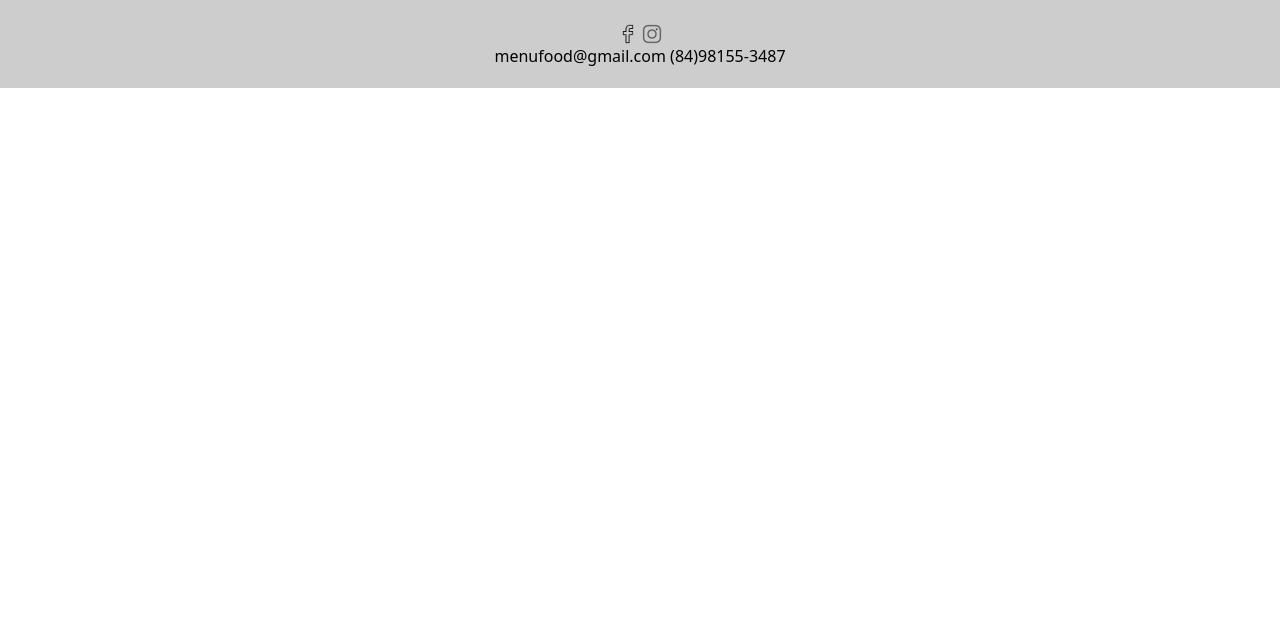
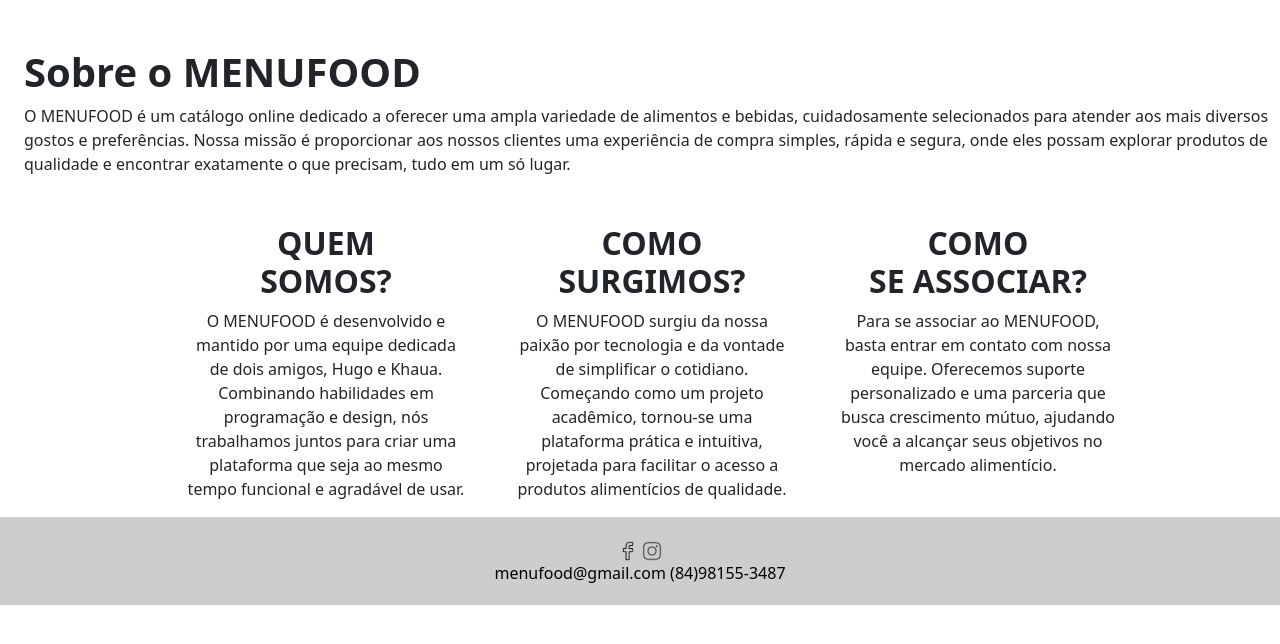
Before and after one commit to HugoMoises/menufood, a Django app: page /sobre/ in a window 1280 px wide. Shown: the part 80-724 px from the top of the page. Run offline with Django 5.2, Linux system fonts and the light colour scheme.

Commit message:
Adicionando a pagina Sobre

```diff
--- a/appmenu/templates/sobre.html
+++ b/appmenu/templates/sobre.html
@@ -1 +1,64 @@
 {% extends 'base.html' %}
+<style>
+/* Alinhar título e introdução à esquerda */
+h1.text-start,
+p.text-start {
+    text-align: left;
+}
+
+/* Diminuir o tamanho das fontes */
+h1 {
+    font-size: 2rem; /* Ajuste o tamanho do título */
+}
+
+h2 {
+    font-size: 1.5rem; /* Tamanho dos subtítulos */
+}
+
+p {
+    font-size: 0.9rem; /* Diminui o tamanho do parágrafo */
+    line-height: 1.5;  /* Mantém boa legibilidade */
+}
+
+
+</style>
+
+
+{% block content %}
+<div class="container mt-5">
+    <!-- Título e introdução -->
+    <h1 class="fw-bold m3-4 text-start">Sobre o MENUFOOD</h1>
+    <p class="mb-5 text-start">
+        O MENUFOOD é um catálogo online dedicado a oferecer uma ampla variedade de alimentos e bebidas, cuidadosamente selecionados para atender aos mais diversos gostos e preferências. Nossa missão é proporcionar aos nossos clientes uma experiência de compra simples, rápida e segura, onde eles possam explorar produtos de qualidade e encontrar exatamente o que precisam, tudo em um só lugar.
+    </p>
+
+    <!-- Grid com as colunas -->
+    <div class="row justify-content-center g-5">
+        <div class="col-md-3 text-center">
+            <h2 class="fw-bold">QUEM <br> SOMOS?</h2>
+            <p>
+                O MENUFOOD é desenvolvido e mantido por uma equipe dedicada de dois amigos, Hugo e Khaua. Combinando
+                habilidades em programação e design, nós trabalhamos juntos para criar uma plataforma que seja ao mesmo
+                tempo funcional e agradável de usar.
+            </p>
+        </div>
+        <div class="col-md-3 text-center">
+            <h2 class="fw-bold">COMO <br> SURGIMOS?</h2>
+            <p>
+                O MENUFOOD surgiu da nossa paixão por tecnologia e da vontade de simplificar o cotidiano. Começando como
+                um projeto acadêmico, tornou-se uma plataforma prática e intuitiva, projetada para facilitar o acesso a
+                produtos alimentícios de qualidade.
+            </p>
+        </div>
+        <div class="col-md-3 text-center">
+            <h2 class="fw-bold">COMO <br> SE ASSOCIAR?</h2>
+            <p>
+                Para se associar ao MENUFOOD, basta entrar em contato com nossa equipe. Oferecemos suporte personalizado
+                e uma parceria que busca crescimento mútuo, ajudando você a alcançar seus objetivos no mercado
+                alimentício.
+            </p>
+        </div>
+    </div>
+</div>
+
+{% endblock %}
```
